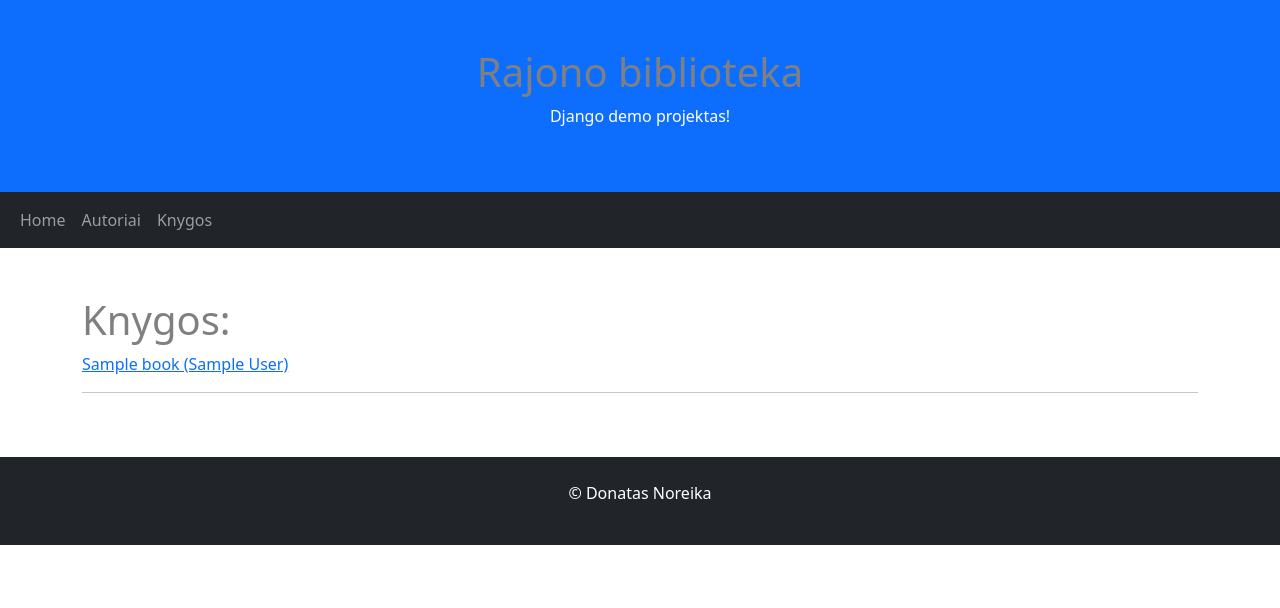
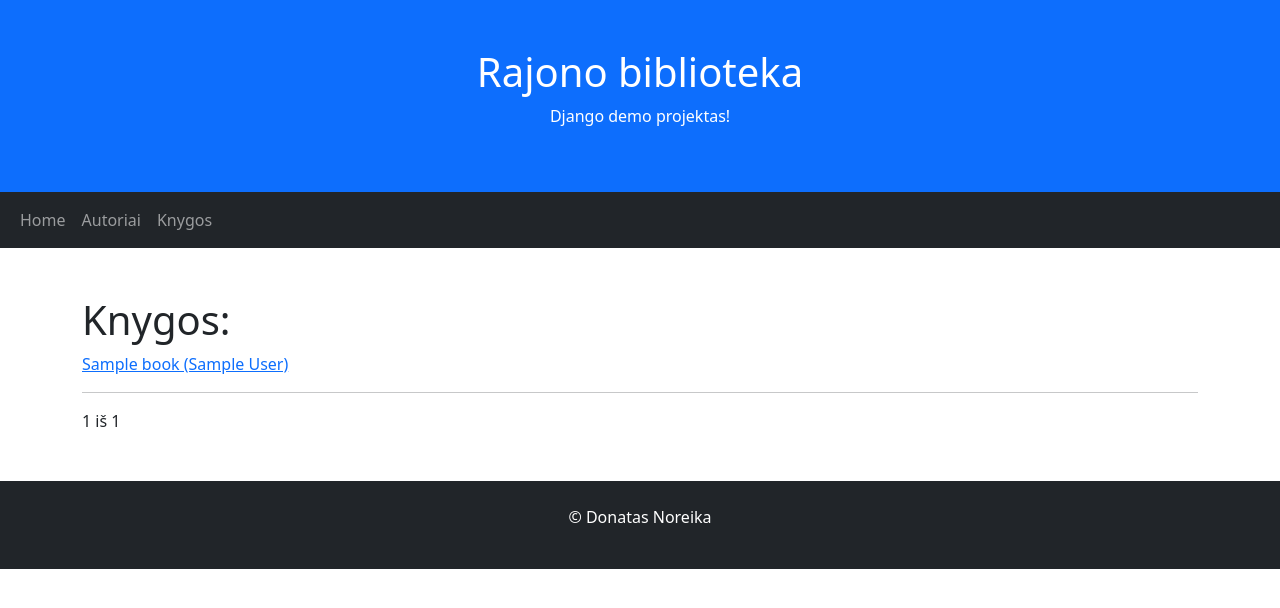
Before and after one commit to DonatasNoreika/library_202406, a Django app: page /library/books/ in a window 1280 px wide. Shown: the top 608 px of the page. Run offline with Django 5.2, Linux system fonts and the light colour scheme; tables that the repository leaves empty hold one stand-in row (values such as "Sample post").

Commit message:
5 Pridėtas knygų puslapiavimas

```diff
--- a/mysite/library/static/css/styles.css
+++ b/mysite/library/static/css/styles.css
@@ -1,3 +1,3 @@
 h1 {
-    color: Gray;
+
 }
--- a/mysite/library/templates/books.html
+++ b/mysite/library/templates/books.html
@@ -8,6 +8,23 @@
         <p><a href="{{ book.pk }}">{{ book }}</a></p>
         <hr>
     {% endfor %}
+ <div class="pagination">
+    <span class="step-links">
+        {% if page_obj.has_previous %}
+            <a href="?page=1">&laquo; pirmas</a>
+            <a href="?page={{ page_obj.previous_page_number }}">atgal</a>
+        {% endif %}
+
+        <span class="current">
+            {{ page_obj.number }} iš {{ page_obj.paginator.num_pages }}
+        </span>
+
+        {% if page_obj.has_next %}
+            <a href="?page={{ page_obj.next_page_number }}">pirmyn</a>
+            <a href="?page={{ page_obj.paginator.num_pages }}">paskutinis &raquo;</a>
+        {% endif %}
+    </span>
+</div>
 {% else %}
 <p>Bibliotekoje knygų nėra.</p>
 {% endif %}
--- a/mysite/library/views.py
+++ b/mysite/library/views.py
@@ -41,7 +41,7 @@ class BookListView(generic.ListView):
     model = Book
     template_name = "books.html"
     context_object_name = "books"
-
+    paginate_by = 6
 
 class BookDetailView(generic.DetailView):
     model = Book
```
